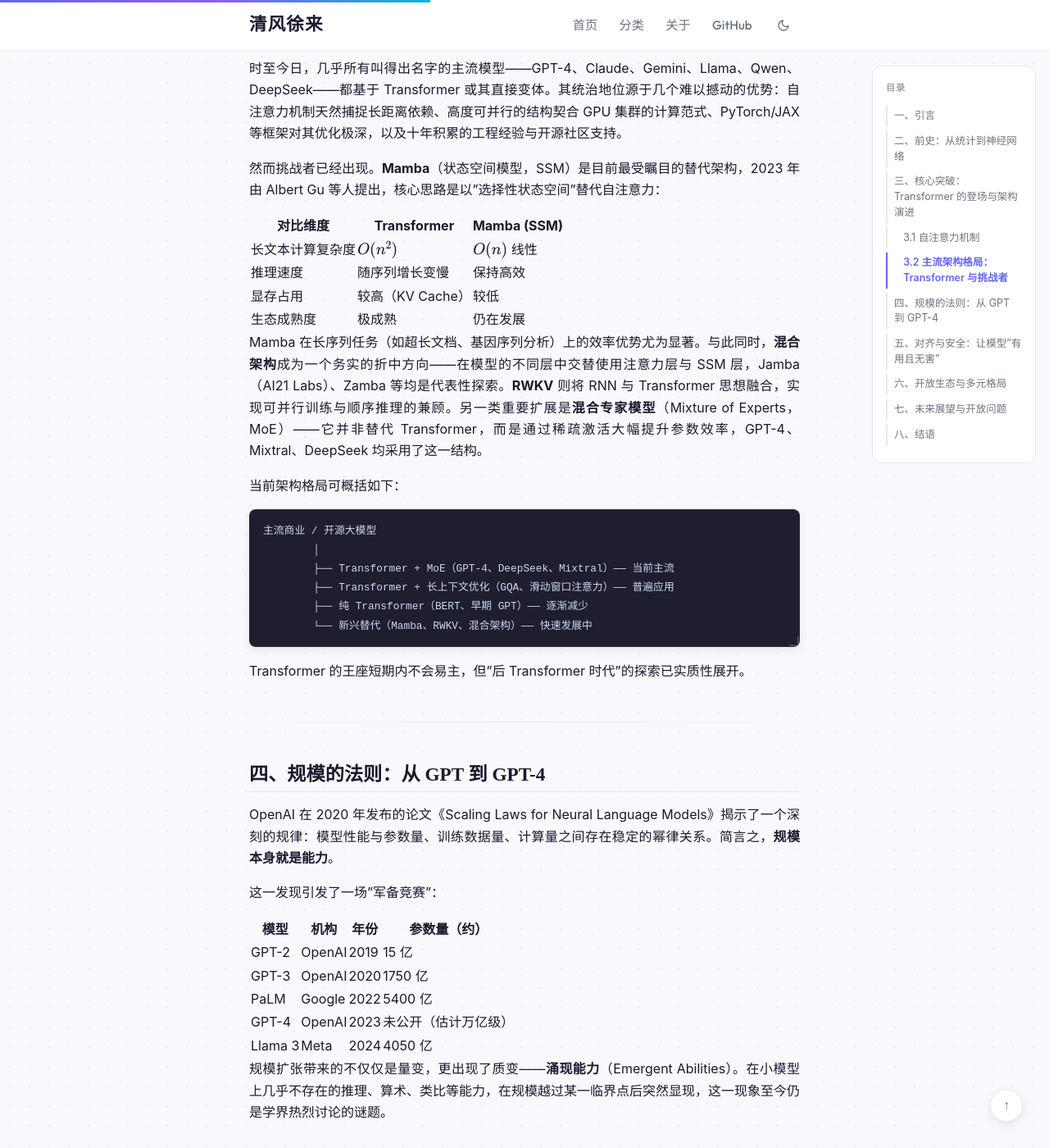
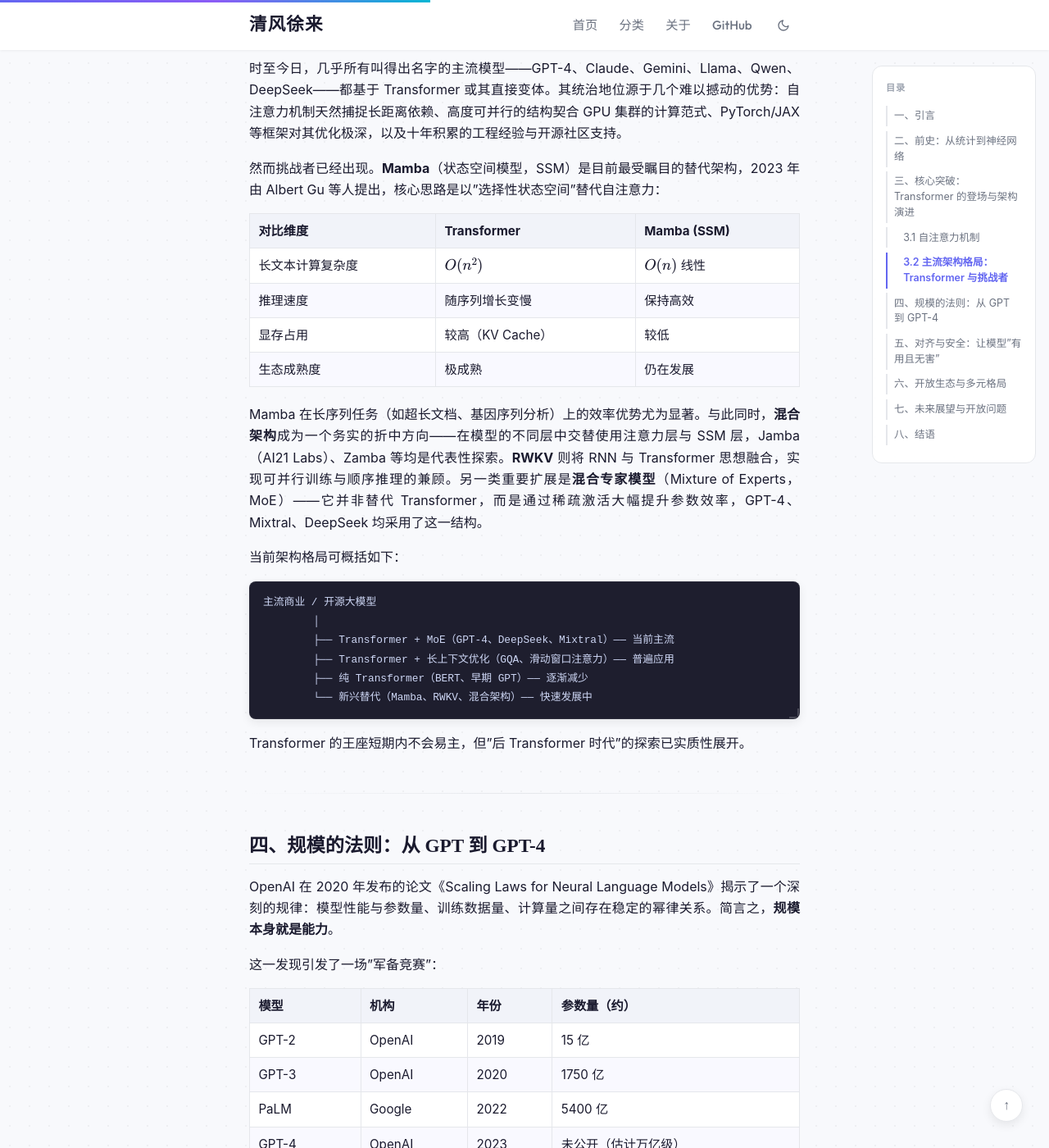
Before and after one commit to Asilencer/asilencer.github.io, a Jekyll site: the page built from _posts/2026-04-20-the-development-of-llm.md, in a window 1280 px wide and 1400 px high, scrolled down 1615 px. Shown: the whole window at 82% size. Built offline with Jekyll 4.4.1, drawn with Linux system fonts in a browser that asks for light colours; some web fonts are replaced; comment, search, counter and statistics services are not loaded.

Commit message:
style: fix post table rendering and normalize markdown tables

```diff
--- a/_posts/2026-04-20-the-development-of-llm.md
+++ b/_posts/2026-04-20-the-development-of-llm.md
@@ -49,7 +49,7 @@
 然而挑战者已经出现。**Mamba**（状态空间模型，SSM）是目前最受瞩目的替代架构，2023 年由 Albert Gu 等人提出，核心思路是以"选择性状态空间"替代自注意力：
 
 | 对比维度 | Transformer | Mamba (SSM) |
-|----------|------------|-------------|
+| --- | --- | --- |
 | 长文本计算复杂度 | $O(n^2)$ | $O(n)$ 线性 |
 | 推理速度 | 随序列增长变慢 | 保持高效 |
 | 显存占用 | 较高（KV Cache） | 较低 |
@@ -79,7 +79,7 @@
 这一发现引发了一场"军备竞赛"：
 
 | 模型 | 机构 | 年份 | 参数量（约） |
-|------|------|------|-------------|
+| --- | --- | --- | --- |
 | GPT-2 | OpenAI | 2019 | 15 亿 |
 | GPT-3 | OpenAI | 2020 | 1750 亿 |
 | PaLM | Google | 2022 | 5400 亿 |
--- a/assets/css/style.css
+++ b/assets/css/style.css
@@ -1103,6 +1103,37 @@
 .post-content li::marker,
 .page-content li::marker { color: var(--color-primary); }
 
+.post-content table,
+.page-content table {
+  width: 100%;
+  border-collapse: collapse;
+  border: 1px solid var(--color-border);
+  margin: 1rem 0 1.25rem;
+  background: var(--color-surface);
+  font-size: 0.95rem;
+}
+
+.post-content th,
+.page-content th,
+.post-content td,
+.page-content td {
+  border: 1px solid var(--color-border);
+  padding: 0.5rem 0.65rem;
+  text-align: left;
+  vertical-align: top;
+}
+
+.post-content thead th,
+.page-content thead th {
+  background: var(--color-surface-alt);
+  font-weight: 700;
+}
+
+.post-content tbody tr:nth-child(even),
+.page-content tbody tr:nth-child(even) {
+  background: rgba(99, 102, 241, 0.04);
+}
+
 .post-content blockquote,
 .page-content blockquote {
   border-left: 3px solid var(--color-primary);
```
